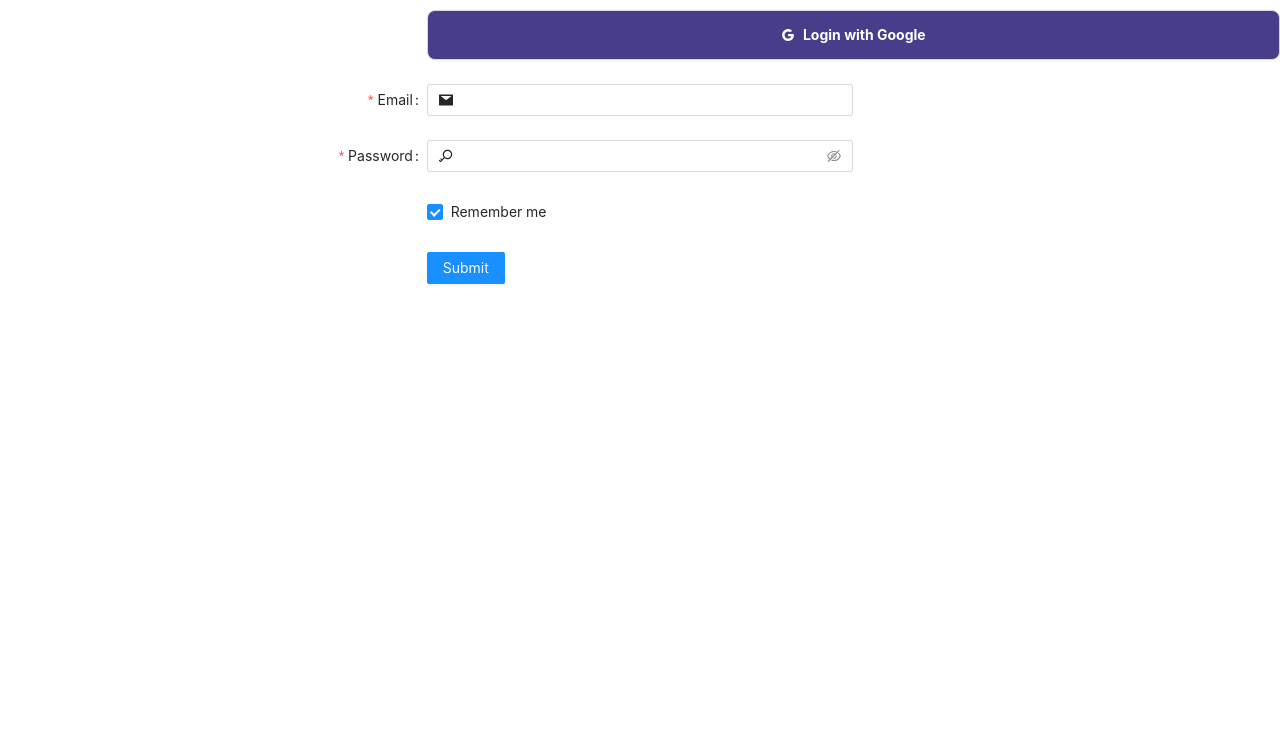
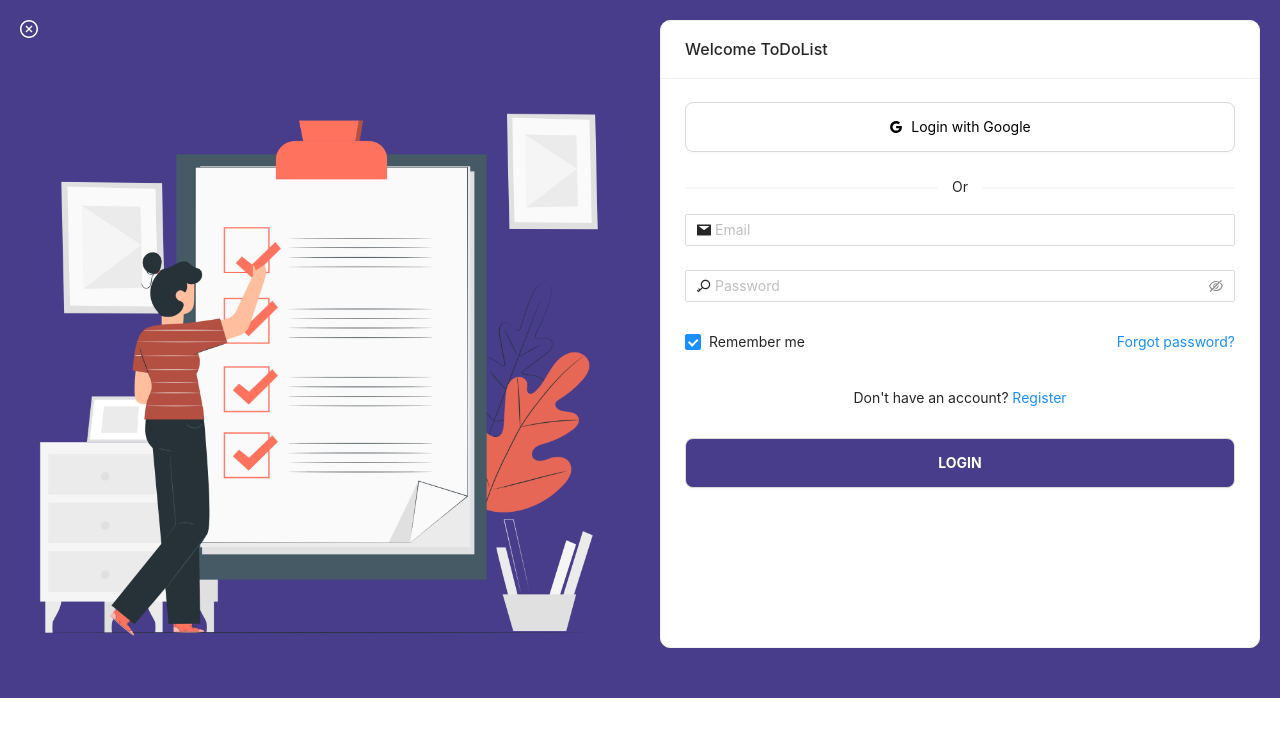
Before and after one commit to babic996/ToDoFront, a React (Create React App) app: page /login in a window 1280 px wide. Shown: the top 736 px of the page. Built offline with nearby package versions, Linux system fonts and the light colour scheme.

Commit message:
update login

```diff
--- a/src/components/Login/Login.jsx
+++ b/src/components/Login/Login.jsx
@@ -1,8 +1,12 @@
-import React from 'react'
-import { KeyOutlined, MailFilled, GoogleOutlined } from '@ant-design/icons';
-import { Button, Checkbox, Form, Input } from 'antd';
+import { Button, Form, Input, Image } from 'antd';
+import { KeyOutlined, MailFilled, CloseCircleOutlined, GoogleOutlined } from '@ant-design/icons';
+import { Divider, Checkbox } from 'antd';
+import { Link } from "react-router-dom";
+import React from 'react';
+import {Row, Col} from 'antd';
+import { Card } from 'antd';
+import './Login.scss'
 
-import './Login.scss'
 
 
 export const Login = () => {
@@ -14,13 +18,26 @@ export const Login = () => {
     console.log('Failed:', errorInfo);
   };
   return (
+      <Row className='main'>
+        <Col span={12}>
+        <CloseCircleOutlined style={{margin: 20, color: 'white', 'font-size': 'large'}}/>
+        <Image className='image_left' preview={false}
+            src="/assets/img/todolist.png"
+        />
+        </Col>
+        <Col span={12}>
+          <Card className='card' title="Welcome ToDoList" style={{
+          margin: 20,
+          'border-radius': 10,
+          height: '90%',
+          }}>
             <Form
               name="basic"
               labelCol={{
-        span: 8,
+                span: 24,
               }}
               wrapperCol={{
-        span: 8,
+                span: 24,
               }}
               initialValues={{
                 remember: true,
@@ -30,16 +47,13 @@ export const Login = () => {
               autoComplete="off"
             >
               <Form.Item
-        wrapperCol={{
-          offset: 8,
-          span: 16,
-        }}
               >
-      <Button id='button' icon={<GoogleOutlined/>}>Login with Google</Button>
+                <Button id='button_google' htmlType="submit" icon={<GoogleOutlined />}>
+                  Login with Google
+                </Button>
               </Form.Item>
-
+              <Divider plain>Or</Divider>
               <Form.Item
-        label="Email"
                 name="email"
                 rules={[
                   {
@@ -48,11 +62,10 @@ export const Login = () => {
                   },
                 ]}
               >
-        <Input prefix={<MailFilled />}/>
+                <Input placeholder='Email' prefix={<MailFilled />}/>
               </Form.Item>
 
               <Form.Item
-        label="Password"
                 name="password"
                 rules={[
                   {
@@ -61,30 +74,32 @@ export const Login = () => {
                   },
                 ]}
               >
-        <Input.Password prefix={<KeyOutlined />}/>
+                <Input.Password placeholder='Password' prefix={<KeyOutlined />}/>
               </Form.Item>
 
-      <Form.Item
-        name="remember"
-        valuePropName="checked"
-        wrapperCol={{
-          offset: 8,
-          span: 8,
-        }}
-      >
+              <Form.Item>
+                <Form.Item name="remember" valuePropName="checked" noStyle>
                   <Checkbox>Remember me</Checkbox>
                 </Form.Item>
 
+                <a className="login-form-forgot" href="">
+                    Forgot password?
+                </a>
+              </Form.Item>
+              <Form.Item>
+                <div style={{'text-align': 'center'}}>
+                  Don't have an account? <Link to='/signup'>Register</Link>
+                </div>
+              </Form.Item>
               <Form.Item
-        wrapperCol={{
-          offset: 8,
-          span: 8,
-        }}
               >
-        <Button type="primary" htmlType="submit">
-          Submit
+                <Button id='button' htmlType="submit">
+                  LOGIN
                 </Button>
               </Form.Item>
             </Form>
+          </Card>
+        </Col>
+      </Row>
   )
 }
--- a/src/components/Login/Login.scss
+++ b/src/components/Login/Login.scss
@@ -1,5 +1,20 @@
+.main{
+    background-color: darkslateblue;
+}
 #button{
+    height: 50px;
     border-radius: 8px;
+    width: 100%;
+    background-color: darkslateblue;
+    color: white;
+    font-weight: bold;
+}
+#button_google{
     height: 50px;
-    margin-top: 10px;
+    border-radius: 8px;
+    width: 100%;
+    color: black;
 }
+.login-form-forgot{
+    float: right;
+}
--- a/src/components/SignUp/SignUp.jsx
+++ b/src/components/SignUp/SignUp.jsx
@@ -1,9 +1,12 @@
-import { Button, Checkbox, Form, Input, Image } from 'antd';
-import { KeyOutlined, MailFilled, GoogleOutlined } from '@ant-design/icons';
+import { Button, Form, Input, Image } from 'antd';
+import { KeyOutlined, MailFilled, CloseCircleOutlined } from '@ant-design/icons';
+import { Anchor } from 'antd';
 import React from 'react';
 import {Row, Col} from 'antd';
 import { Card } from 'antd';
 import './SignUp.scss'
+
+const { Link } = Anchor;
 
 export const SignUp = () => {
   const onFinish = (values) => {
@@ -16,6 +19,7 @@ export const SignUp = () => {
   return (
       <Row className='main'>
         <Col span={12}>
+        <CloseCircleOutlined style={{margin: 20, color: 'white', 'font-size': 'large'}}/>
         <Image className='image_left' preview={false}
             src="/assets/img/todolist.png"
         />
```
Lines whose indentation alone changed are shown as unchanged.
